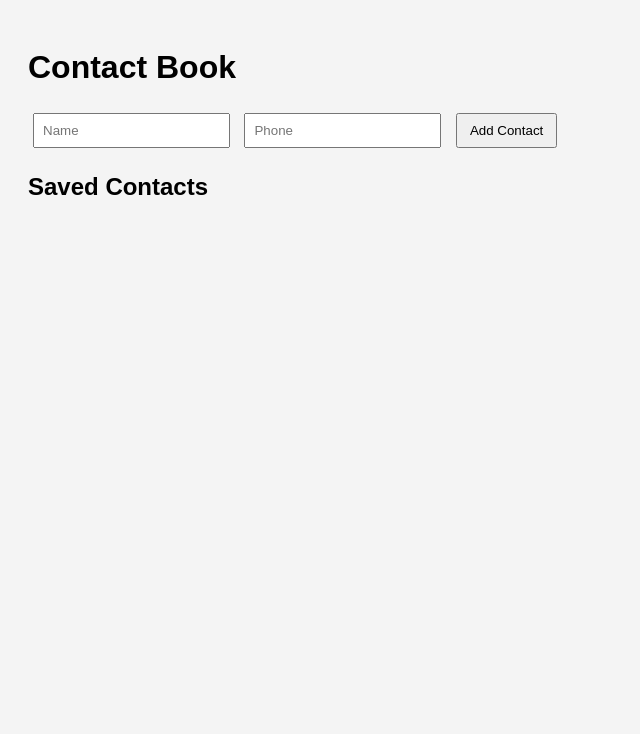
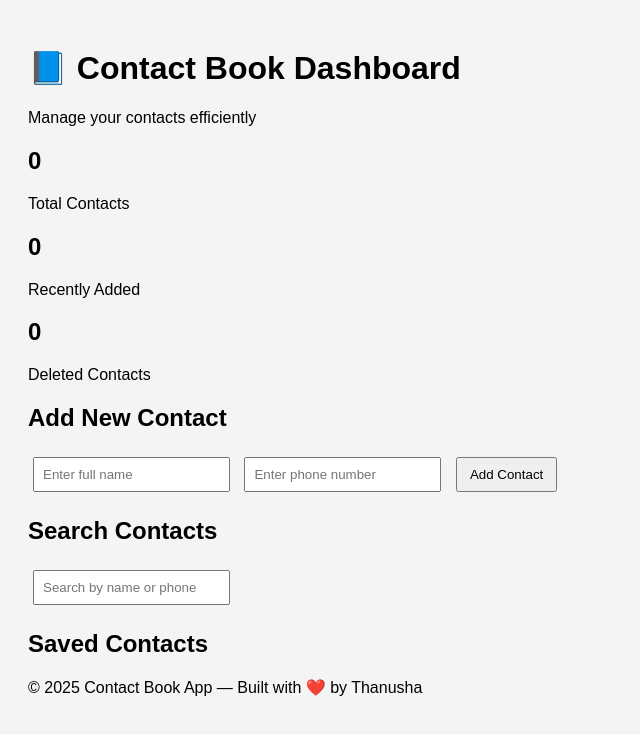
Before and after one commit to thanu428/contact-book-Text-, a plain HTML site: page frontend/index.html in a window 1280 px wide. Shown: the whole page, without its empty margins (0-640 px from the left). Drawn offline with Linux system fonts and the light colour scheme; no server answers.

Commit message:
Update index.html

```diff
--- a/frontend/index.html
+++ b/frontend/index.html
@@ -1,19 +1,57 @@
 <!DOCTYPE html>
-<html>
+<html lang="en">
 <head>
-  <meta charset="UTF-8">
-  <title>Contact Book</title>
-  <link rel="stylesheet" href="style.css">
+  <meta charset="UTF-8" />
+  <meta name="viewport" content="width=device-width, initial-scale=1" />
+  <title>Contact Book Dashboard</title>
+  <link rel="stylesheet" href="style.css" />
+  <link href="https://fonts.googleapis.com/css2?family=Poppins:wght@400;600&display=swap" rel="stylesheet">
 </head>
 <body>
-  <h1>Contact Book</h1>
+  <header>
+    <h1>📘 Contact Book Dashboard</h1>
+    <p>Manage your contacts efficiently</p>
+  </header>
 
-  <input type="text" id="name" placeholder="Name" />
-  <input type="text" id="phone" placeholder="Phone" />
-  <button onclick="addContact()">Add Contact</button>
+  <main class="dashboard">
+    <section class="stats">
+      <div class="stat-box">
+        <h2 id="totalContacts">0</h2>
+        <p>Total Contacts</p>
+      </div>
+      <div class="stat-box">
+        <h2 id="recentAdded">0</h2>
+        <p>Recently Added</p>
+      </div>
+      <div class="stat-box">
+        <h2 id="deletedCount">0</h2>
+        <p>Deleted Contacts</p>
+      </div>
+    </section>
 
-  <h2>Saved Contacts</h2>
-  <ul id="contactList"></ul>
+    <section class="form-section">
+      <h2>Add New Contact</h2>
+      <div class="form-group">
+        <input type="text" id="name" placeholder="Enter full name" />
+        <input type="text" id="phone" placeholder="Enter phone number" />
+        <button onclick="addContact()">Add Contact</button>
+      </div>
+    </section>
+
+    <section class="search-section">
+      <h2>Search Contacts</h2>
+      <input type="text" id="searchInput" placeholder="Search by name or phone" onkeyup="searchContacts()" />
+    </section>
+
+    <section class="contact-list">
+      <h2>Saved Contacts</h2>
+      <ul id="contactList"></ul>
+    </section>
+  </main>
+
+  <footer>
+    <p>© 2025 Contact Book App — Built with ❤️ by Thanusha</p>
+  </footer>
 
   <script src="app.js"></script>
 </body>
```
